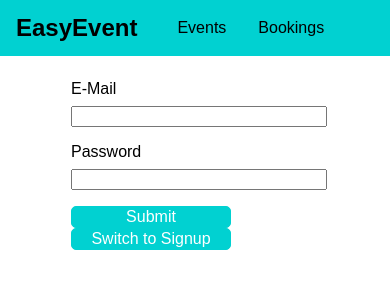
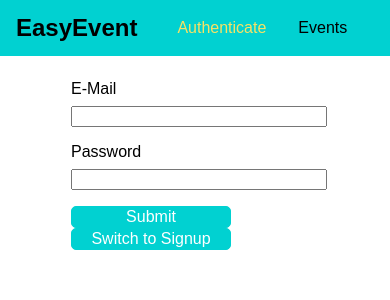
Before and after one commit to James-Ly/Event-booking-GraphQL, a React (Create React App) app in the folder frontend/: page /auth in a window 390 px wide. Shown: the top 300 px of the page. Built offline with nearby package versions, Linux system fonts and the light colour scheme.

Commit message:
Fix a bug which makes the NavBar irresponsive to the auth

```diff
--- a/frontend/src/App.js
+++ b/frontend/src/App.js
@@ -26,8 +26,8 @@ class App extends Component {
     return (
       <BrowserRouter>
         <AuthContext.Provider value={{
-          token: null,
-          userId: null,
+          token: this.state.token,
+          userId: this.state.token,
           login: this.login,
           logout: this.logout
         }}>
--- a/frontend/src/components/Navigation/MainNavigation.js
+++ b/frontend/src/components/Navigation/MainNavigation.js
@@ -13,9 +13,9 @@ const MainNavigation = (props) => {
                     </div>
                     <div className='main-navigation__items'>
                         <ul>
-                            {context.token && (<li><NavLink to="/auth">Authenticate</NavLink></li>)}
+                            {!context.token && (<li><NavLink to="/auth">Authenticate</NavLink></li>)}
                             <li><NavLink to="/events">Events</NavLink></li>
-                            {!context.token && (<li><NavLink to="/bookings">Bookings</NavLink></li>)}
+                            {context.token && (<li><NavLink to="/bookings">Bookings</NavLink></li>)}
                         </ul>
                     </div>
                 </header>
```
